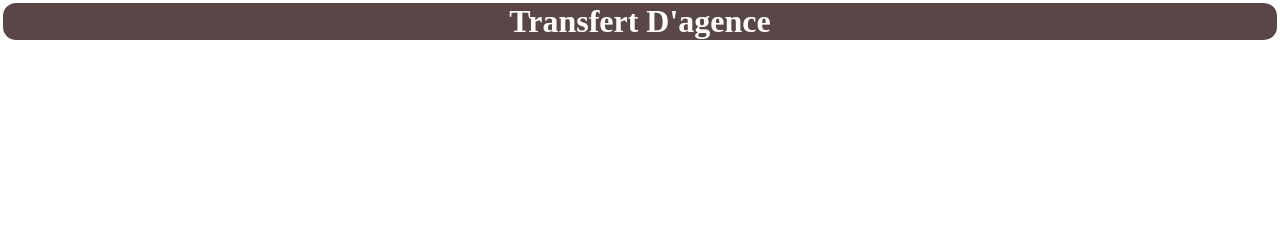
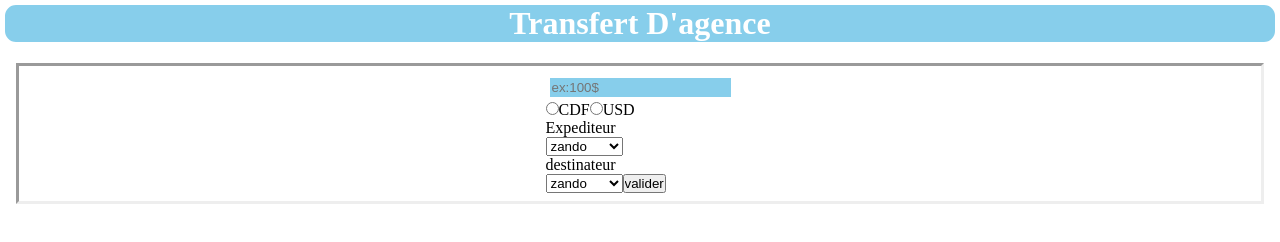
Before and after one commit to lukadifreddy/basicjs, a plain HTML site: page dom.html in a window 1280 px wide. Drawn offline with Linux system fonts and the light colour scheme.

Commit message:
manipulation du formulaire avec le dom

```diff
--- a/domjs.js
+++ b/domjs.js
@@ -8,3 +8,73 @@ const form=document.createElement("form");
 const divparent=document.createElement("div");
 document.body.appendChild(divparent);
 divparent.setAttribute("class","container");
+const divform=document.createElement("div");
+divparent.appendChild(divform);
+divform.setAttribute("class","form");
+divform.appendChild(form);
+const input_somme=document.createElement("input");
+input_somme.setAttribute("class","somme");
+input_somme.setAttribute("id","somme");
+input_somme.setAttribute("type","number");
+input_somme.setAttribute("name","somme");
+input_somme.setAttribute("required",true);
+input_somme.setAttribute("placeholder","ex:100$");
+form.appendChild(input_somme);
+const devise_cdf=document.createElement("input");
+devise_cdf.setAttribute("type","radio");
+devise_cdf.setAttribute("id","devise_cdf");
+devise_cdf.setAttribute("name","devise");
+devise_cdf.setAttribute("value","franc congolais");
+form.appendChild(devise_cdf);
+const label_cdf=document.createElement("label");
+label_cdf.setAttribute("for","devise_cdf");
+label_cdf.textContent="CDF";
+form.appendChild(label_cdf);
+const devise_usd=document.createElement("input");
+devise_usd.setAttribute("type","radio");
+devise_usd.setAttribute("id","devise_usd");
+devise_usd.setAttribute("name","devise");
+devise_usd.setAttribute("value","dollars");
+form.appendChild(devise_usd);
+const label_usd=document.createElement("label");
+label_usd.setAttribute("for","devise_usd");
+label_usd.textContent="USD";
+form.appendChild(label_usd);
+const label_source=document.createElement("label");
+form.appendChild(label_source);
+label_source.textContent="Expediteur";
+label_source.setAttribute("id","ex");
+const select_source=document.createElement("select");
+select_source.setAttribute("name","source");
+select_source.setAttribute("id","source");
+form.appendChild(select_source);
+const options=["zando","kintambo","bandal","masina","limete"];
+const label_desti=document.createElement("label");
+label_desti.setAttribute("for","desti");
+label_desti.textContent="destinateur";
+label_desti.setAttribute("id","des")
+form.appendChild(label_desti);
+const select_desti=document.createElement("select");
+select_desti.setAttribute("name","desti");
+select_desti.setAttribute("id","desti");
+form.appendChild(select_desti);
+const bottom=document.createElement("input");
+bottom.setAttribute("type","submit");
+bottom.setAttribute("value","valider");
+form.appendChild(bottom);
+for (let i=0;i<options.length;i++){
+    const option=document.createElement("option");
+    option.setAttribute("value",options[i]);
+    option.textContent=options[i];
+    const option_desti=document.createElement("option");
+    option_desti.setAttribute("value",options[i]);
+    option_desti.textContent=options[i];
+    select_source.appendChild(option);
+    select_desti.appendChild(option_desti);
+}
+form.addEventListener("submit",function(event){
+    event.preventDefault();
+    let somme= input_somme.value;
+    alert(somme);
+
+})
--- a/style.css
+++ b/style.css
@@ -4,11 +4,31 @@
 
 }
 .header{
+    background-color: skyblue;
     color: white;
-    background-color: rgb(90, 70, 70);
-    border: 3px solid white;
+    border: 5px solid white;
     display: flex;
     justify-content: center;
     border-radius: 16px;
-
 }
+.container{
+    display: flex;
+   justify-content: center;
+   height: 100%;
+   padding: 8px;
+   margin: 16px;
+   border-style: inset;
+}
+#somme{
+    display: flex;
+    background-color: skyblue;
+    border: 2px solid white;
+    margin: 2px;
+    padding: 2px;
+}
+#ex{
+    display: flex;
+}
+#des{
+    display: flex;
+}
```
